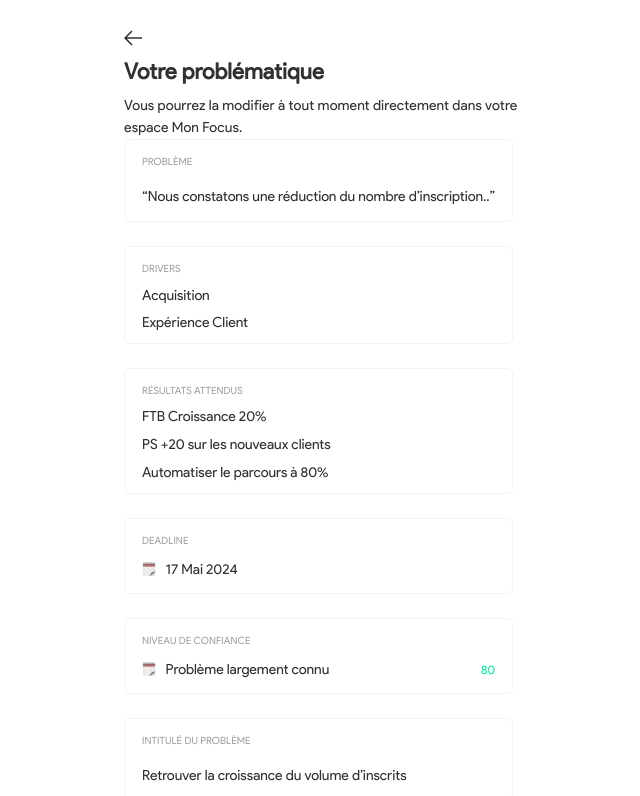
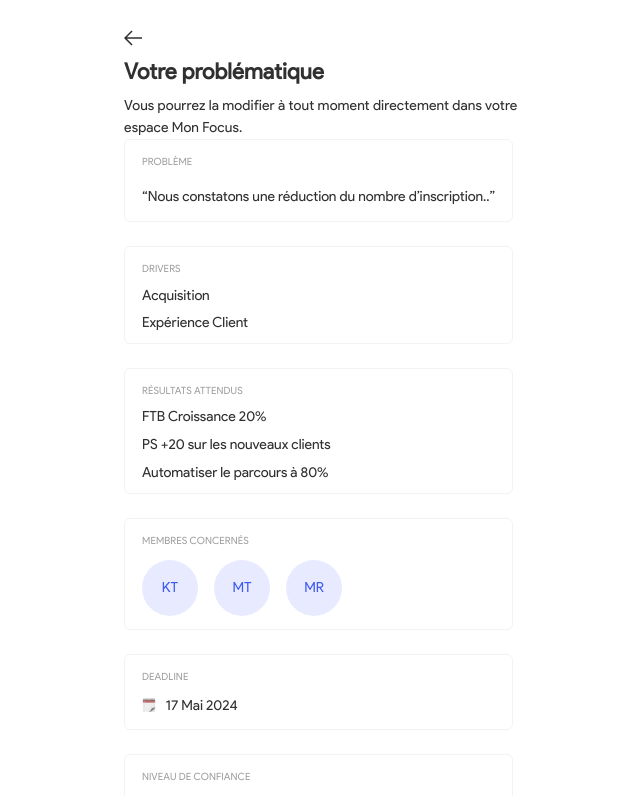
Before and after one commit to tiavina-mika/product-hero-draft, a React (Create React App) app: page / in a window 1280 px wide. Shown: the top 796 px of the page, without its empty margins (316-956 px from the left). Built offline with nearby package versions, Linux system fonts and the light colour scheme.

Commit message:
add user avatars

```diff
--- a/src/containers/myFocus/problematic/ProbllematicSummary.tsx
+++ b/src/containers/myFocus/problematic/ProbllematicSummary.tsx
@@ -2,12 +2,11 @@
 /* @jsx jsx */
 /** @jsxImportSource @emotion/react */
 import { jsx } from "@emotion/react";
-import { Stack, Typography, useTheme } from "@mui/material";
-import { get } from "react-hook-form";
+import { Stack, Typography } from "@mui/material";
 import PageLayout from "../../../components/layouts/PageLayout";
 import SectionCard from "../../../components/sections/SectionCard";
 import SectionCardContentItem from "../../../components/sections/SectionCardContentItem";
-import { getSliderColorByPercent } from "../../../utils/app.utils";
+import UserAvatar from "../../../components/UserAvatar";
 import { getTrustLevel } from "../../../utils/entity.utils";
 
 const entity = {
@@ -23,7 +22,27 @@ const entity = {
     { objectId: "r03", name: "Automatiser le parcours à 80%" }
   ],
   endDate: "17 Mai 2024",
-  trustLevel: 80
+  trustLevel: 80,
+  members: [
+    {
+      objectId: "u01",
+      firstName: "Tiks",
+      lastName: "Kun",
+      email: "user01@gmail.com"
+    },
+    {
+      objectId: "u02",
+      firstName: "Tiavina",
+      lastName: "Michael",
+      email: "user02@gmail.com"
+    },
+    {
+      objectId: "u03",
+      firstName: "Ralainirina",
+      lastName: "Michael",
+      email: "user03@gmail.com"
+    }
+  ]
 };
 
 const ProbllematicSummary = () => {
@@ -66,6 +85,18 @@ const ProbllematicSummary = () => {
             />
           ))}
         </SectionCard>
+        {/* members */}
+        <SectionCard title="Membres concernés">
+          <Stack direction="row" spacing={2}>
+            {entity.members.map((member, index) => (
+              <UserAvatar
+                size={56}
+                key={member.objectId + index}
+                user={member}
+              />
+            ))}
+          </Stack>
+        </SectionCard>
         {/* endDate */}
         <SectionCard title="Deadline">
           <SectionCardContentItem
```
